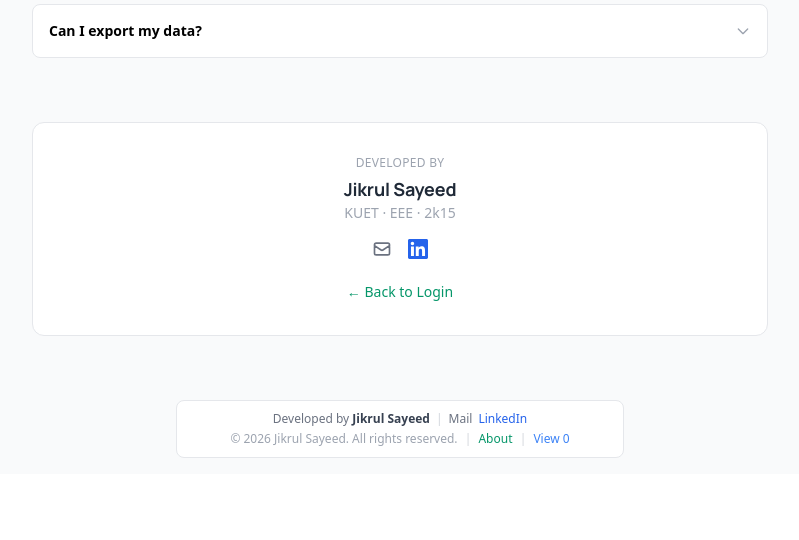
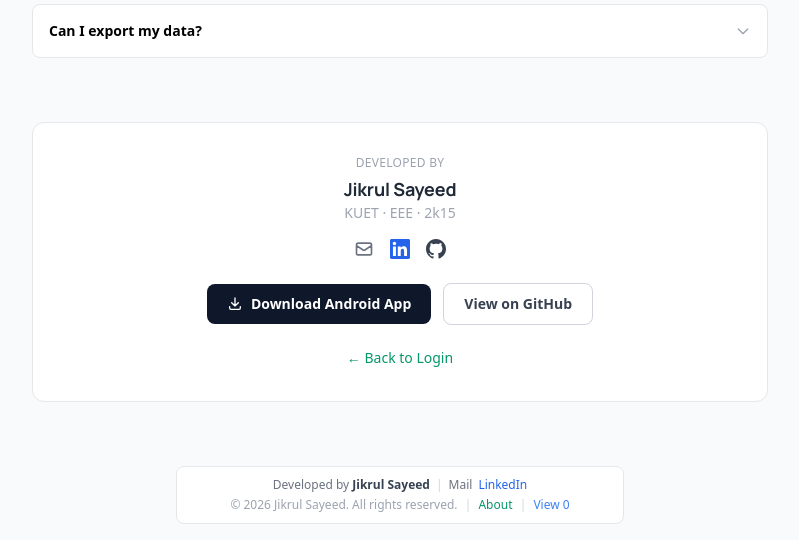
Before and after one commit to JsayeedR/dailyledger, a Django app: page /about/ in a window 1280 px wide. Shown: the part 3002-3542 px from the top of the page, without its empty margins (240-1039 px from the left). Before the commit the page ends 3460 px from the top, so only its background shows below. Run offline with Django 5.2, Linux system fonts and the light colour scheme; data comes from the database, SQL or seed files in the repository; data that the repository does not hold is empty; some libraries are stand-ins or nearby versions.

Commit message:
Add GitHub and APK download links to About page

```diff
--- a/templates/ledger/about.html
+++ b/templates/ledger/about.html
@@ -332,6 +332,22 @@
                         <path d="M20.447 20.452h-3.554v-5.569c0-1.328-.027-3.037-1.852-3.037-1.853 0-2.136 1.445-2.136 2.939v5.667H9.351V9h3.414v1.561h.046c.477-.9 1.637-1.85 3.37-1.85 3.601 0 4.267 2.37 4.267 5.455v6.286zM5.337 7.433c-1.144 0-2.063-.926-2.063-2.065 0-1.138.92-2.063 2.063-2.063 1.14 0 2.064.925 2.064 2.063 0 1.139-.925 2.065-2.064 2.065zm1.782 13.019H3.555V9h3.564v11.452zM22.225 0H1.771C.792 0 0 .774 0 1.729v20.542C0 23.227.792 24 1.771 24h20.451C23.2 24 24 23.227 24 22.271V1.729C24 .774 23.2 0 22.222 0h.003z"/>
                     </svg>
                 </a>
+                <a href="https://github.com/JsayeedR/dailyledger" target="_blank" class="text-gray-700 hover:text-slate-900" title="GitHub">
+                    <svg xmlns="http://www.w3.org/2000/svg" viewBox="0 0 24 24" class="h-5 w-5" fill="currentColor">
+                        <path d="M12 0C5.37 0 0 5.373 0 12c0 5.303 3.438 9.8 8.207 11.387.6.113.793-.26.793-.577 0-.285-.01-1.04-.015-2.04-3.338.725-4.042-1.61-4.042-1.61-.546-1.387-1.333-1.756-1.333-1.756-1.089-.745.083-.729.083-.729 1.205.084 1.84 1.238 1.84 1.238 1.07 1.834 2.807 1.304 3.492.997.108-.775.42-1.305.763-1.605-2.665-.303-5.467-1.333-5.467-5.93 0-1.31.468-2.38 1.235-3.22-.123-.303-.535-1.523.117-3.176 0 0 1.008-.322 3.301 1.23A11.5 11.5 0 0112 5.803c1.02.005 2.047.138 3.006.404 2.29-1.552 3.297-1.23 3.297-1.23.653 1.653.242 2.873.118 3.176.77.84 1.233 1.91 1.233 3.22 0 4.61-2.807 5.624-5.48 5.92.43.372.823 1.104.823 2.226 0 1.606-.015 2.902-.015 3.297 0 .32.192.694.8.576C20.565 21.796 24 17.30 24 12c0-6.627-5.373-12-12-12z"/>
+                    </svg>
+                </a>
+            </div>
+            <div class="flex items-center justify-center gap-3 mt-6">
+                <a href="https://raw.githubusercontent.com/JsayeedR/dailyledger/main/dailyledger_v1.0.apk" class="bg-slate-900 hover:bg-slate-800 text-white px-5 py-2.5 rounded-lg text-sm font-semibold inline-flex items-center gap-2">
+                    <svg xmlns="http://www.w3.org/2000/svg" viewBox="0 0 24 24" class="h-4 w-4" fill="none" stroke="currentColor" stroke-width="2">
+                        <path stroke-linecap="round" stroke-linejoin="round" d="M4 16v2a2 2 0 002 2h12a2 2 0 002-2v-2M7 10l5 5 5-5M12 15V3"/>
+                    </svg>
+                    Download Android App
+                </a>
+                <a href="https://github.com/JsayeedR/dailyledger" target="_blank" class="border border-gray-300 hover:border-gray-400 text-gray-700 px-5 py-2.5 rounded-lg text-sm font-semibold inline-flex items-center gap-2">
+                    View on GitHub
+                </a>
             </div>
             <p class="mt-5"><a href="{% url 'login' %}" class="text-emerald-600 hover:underline text-sm font-medium">&larr; Back to Login</a></p>
         </section>
```
